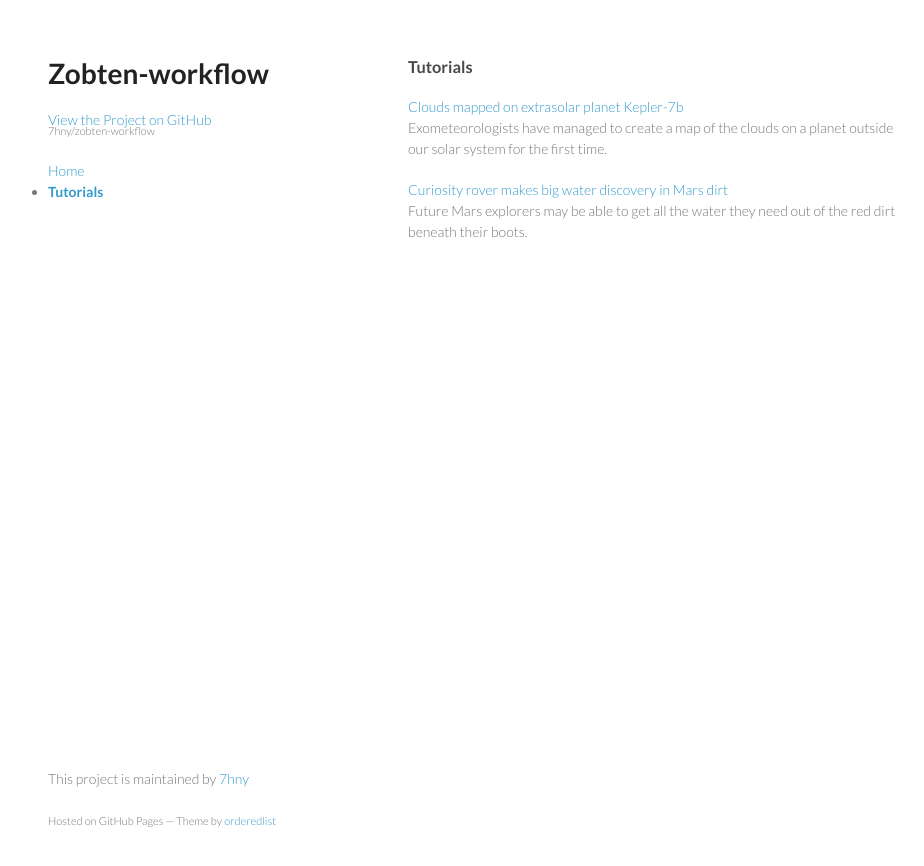
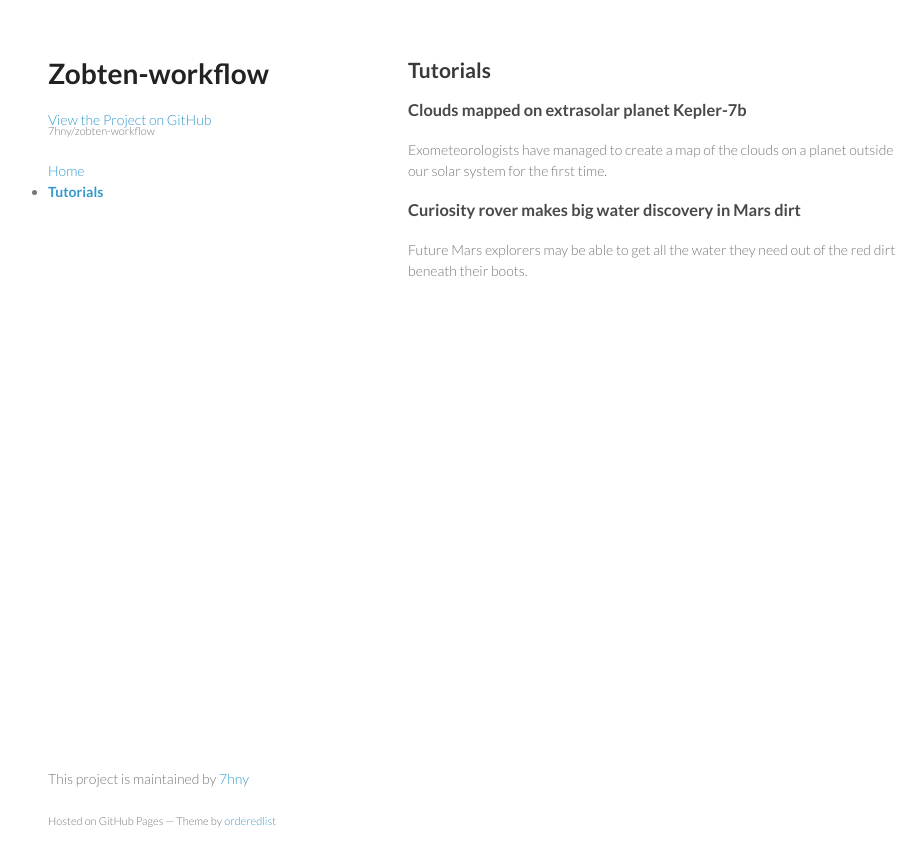
Before and after one commit to 7hny/zobten-workflow, a Jekyll site: the page built from tutorials/index.html, in a window 1280 px wide. Shown: the top 866 px of the page, without its empty margins (162-1086 px from the left). Built offline with Jekyll 4.4.1, drawn with Linux system fonts in a browser that asks for light colours; Markdown is read by kramdown in place of the engine named in the settings.

Commit message:
Layout update

```diff
--- a/tutorials/index.html
+++ b/tutorials/index.html
@@ -2,12 +2,12 @@
 layout: default
 ---
 <section>
-    <h3>Tutorials</h3>
+    <h2>Tutorials</h2>
     <ul class="list-unstyled">
 
         {% for tutorial in site.posts %}
         <li>
-            <a href="{{site.baseurl}}{{tutorial.url}}">{{tutorial.title}}</a>
+            <a href="{{site.baseurl}}{{tutorial.url}}"><h3>{{tutorial.title}}</h3></a>
             <p>{{tutorial.meta}}</p>
         </li>
         {% endfor %}
```
